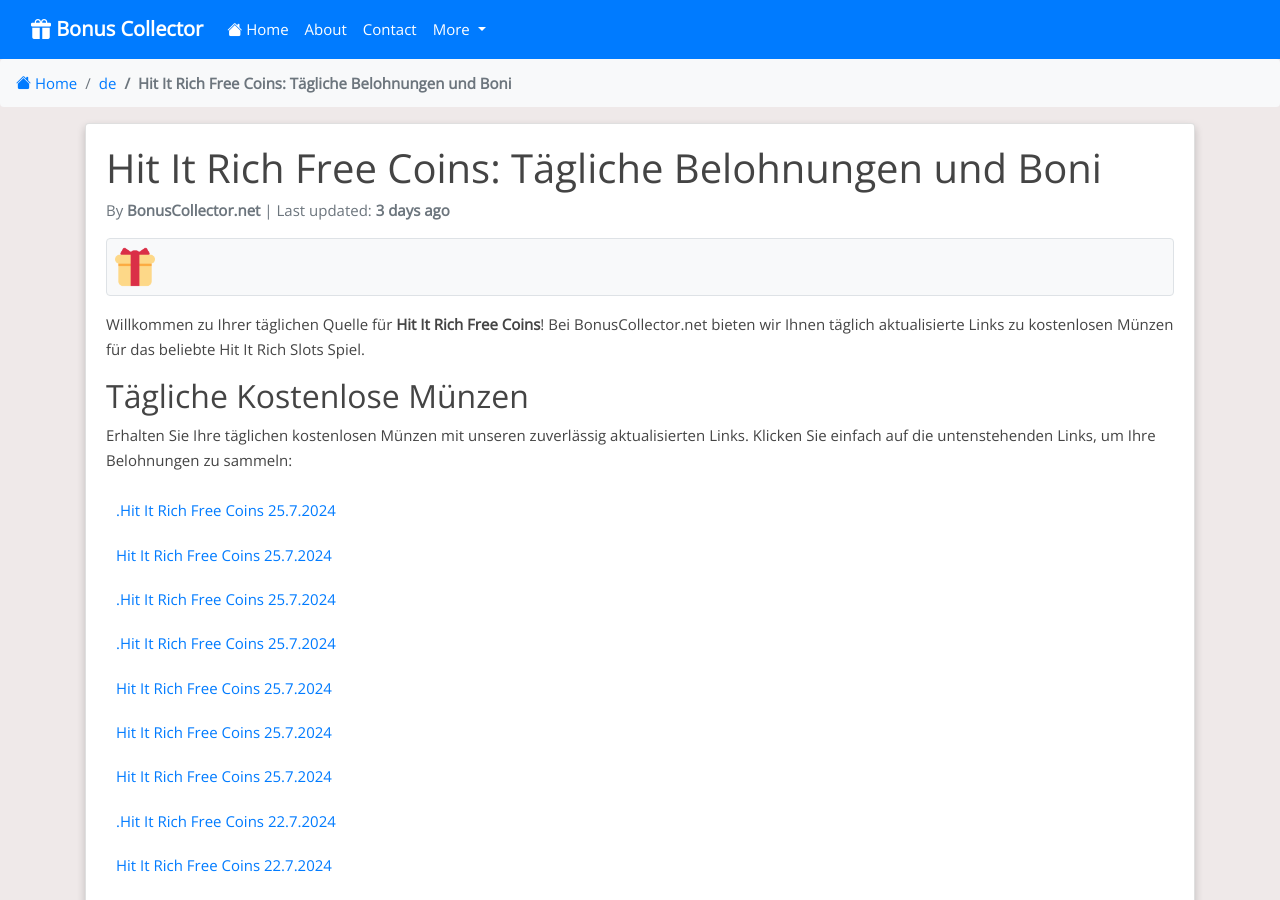
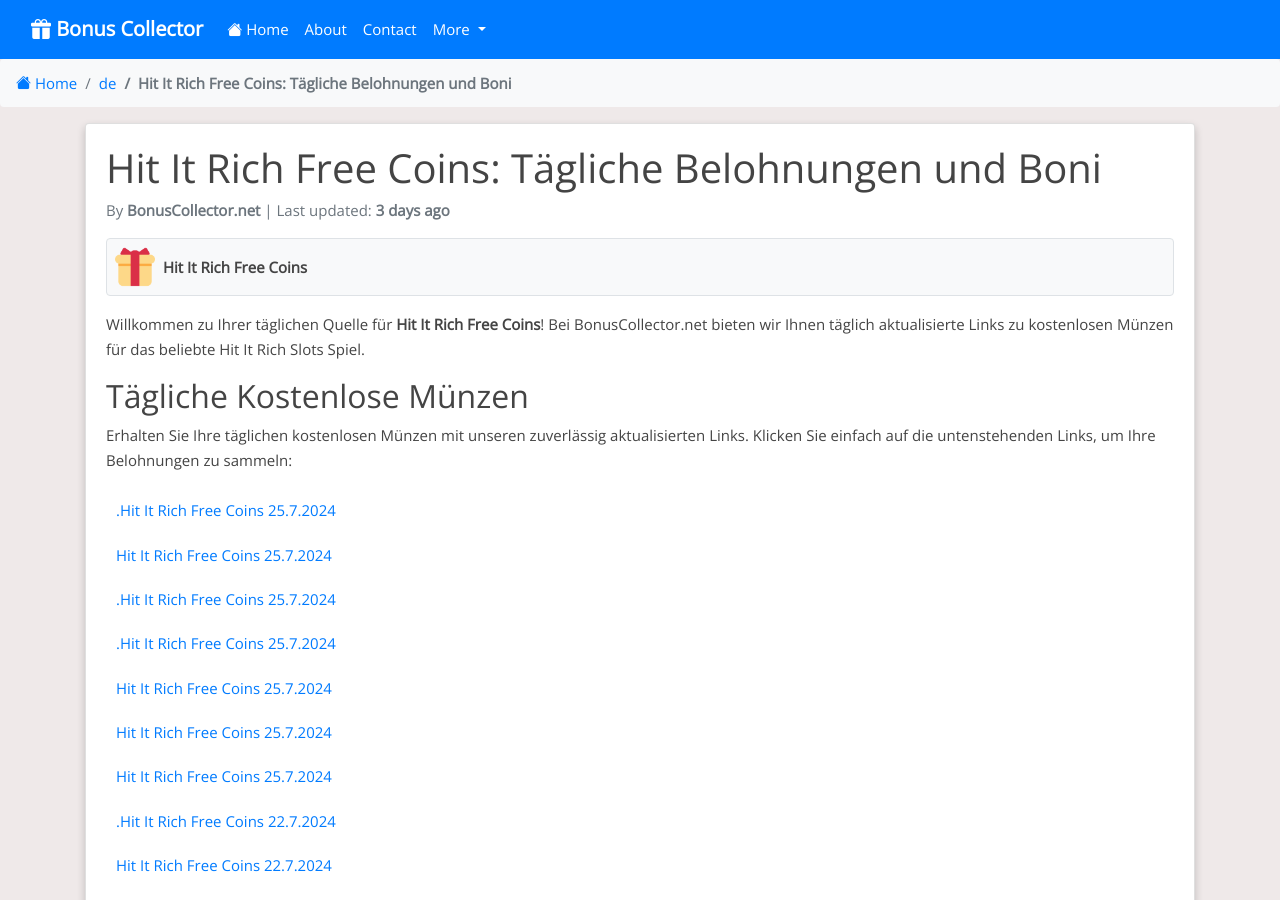
Before and after one commit to Prollad99/bs-net, a Jekyll site: the page built from de/_posts/2024-07-18-hit-hit-rich.md, in a window 1280 px wide and 900 px high. Built offline with Jekyll 4.4.1, drawn with Linux system fonts in a browser that asks for light colours; nearby versions of some CDN libraries; comment, search, counter and statistics services are not loaded.

Commit message:
Update 2024-07-18-hit-hit-rich.md

```diff
--- a/de/_posts/2024-07-18-hit-hit-rich.md
+++ b/de/_posts/2024-07-18-hit-hit-rich.md
@@ -9,6 +9,8 @@
 permalink: /de/hit-it-rich-free-coins/
 image: /assets/images/hit-it-rich.jpeg
 include_file: hit-it-rich.html
+manifest: /manifests/de/hit-it-rich.json
+app_name: "Hit It Rich Free Coins"
 ---
 
 Willkommen zu Ihrer täglichen Quelle für **Hit It Rich Free Coins**! Bei BonusCollector.net bieten wir Ihnen täglich aktualisierte Links zu kostenlosen Münzen für das beliebte Hit It Rich Slots Spiel.
```
